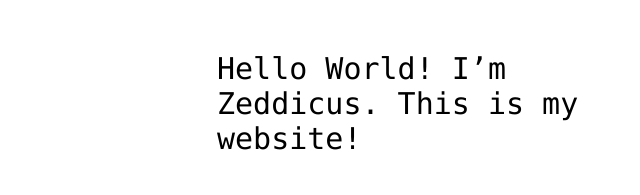
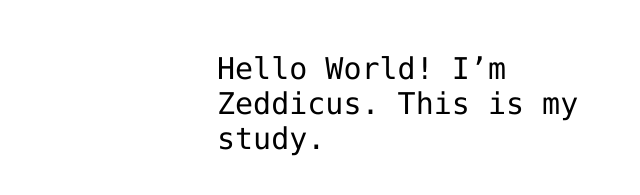
Before and after one commit to Zeddicus-Zul/zeddicus-zul.github.io, a plain HTML site: page index.html in a window 1280 px wide. Shown: the part 303-498 px from the top of the page, 223-863 px from the left. Drawn offline with Linux system fonts and the light colour scheme.

Commit message:
Update index.html

```diff
--- a/index.html
+++ b/index.html
@@ -12,7 +12,7 @@
 <img src="https://myoctocat.com/assets/images/octocats/octocat-20.png" />
 
 <!-- Change this code here by copy and pasting your template on line 15 -->
-<p>Hello World! I’m Zeddicus. This is my website!</p>
+<p>Hello World! I’m Zeddicus. This is my study.</p>
 
 </body>
 </html>
```
